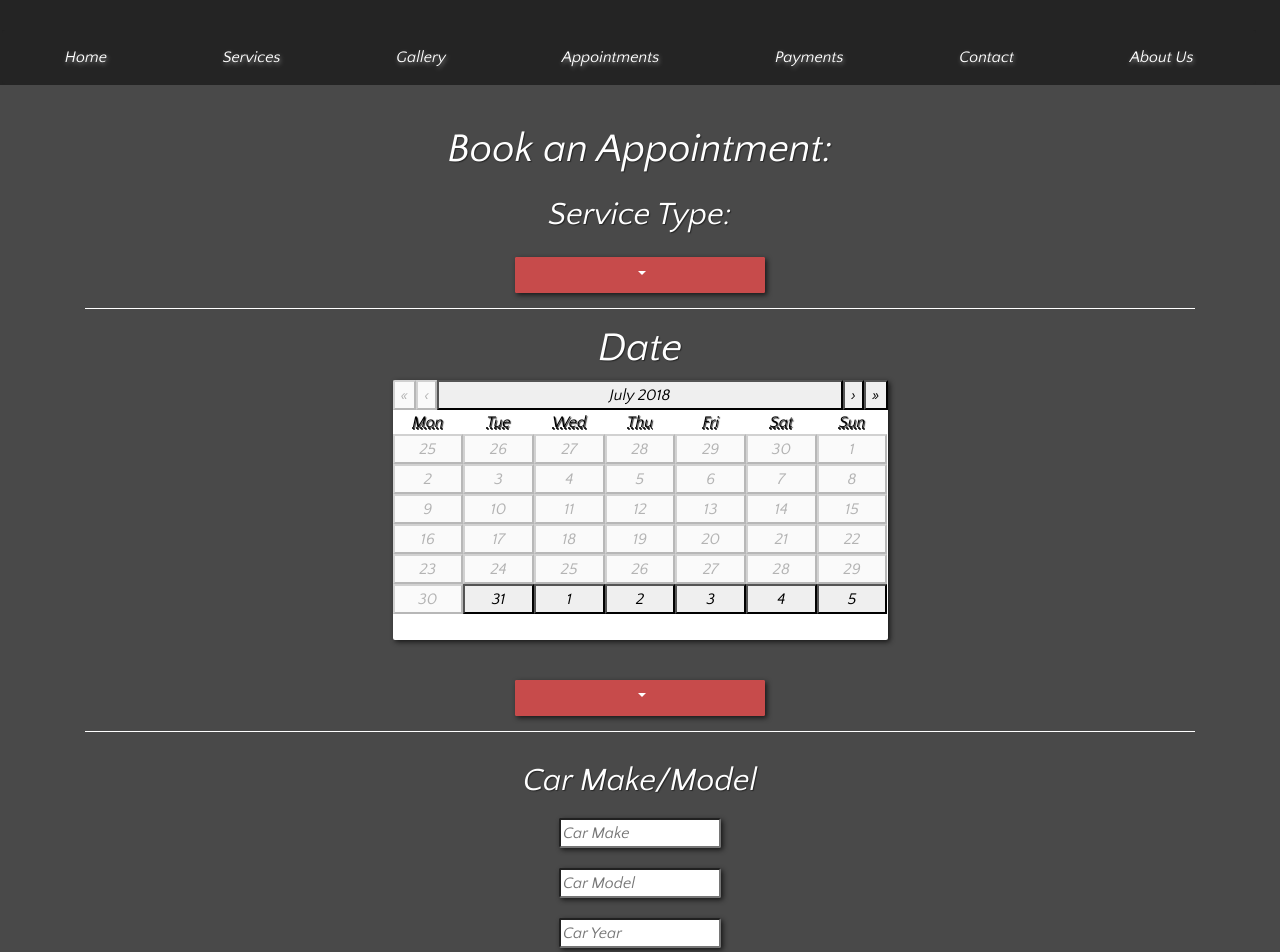
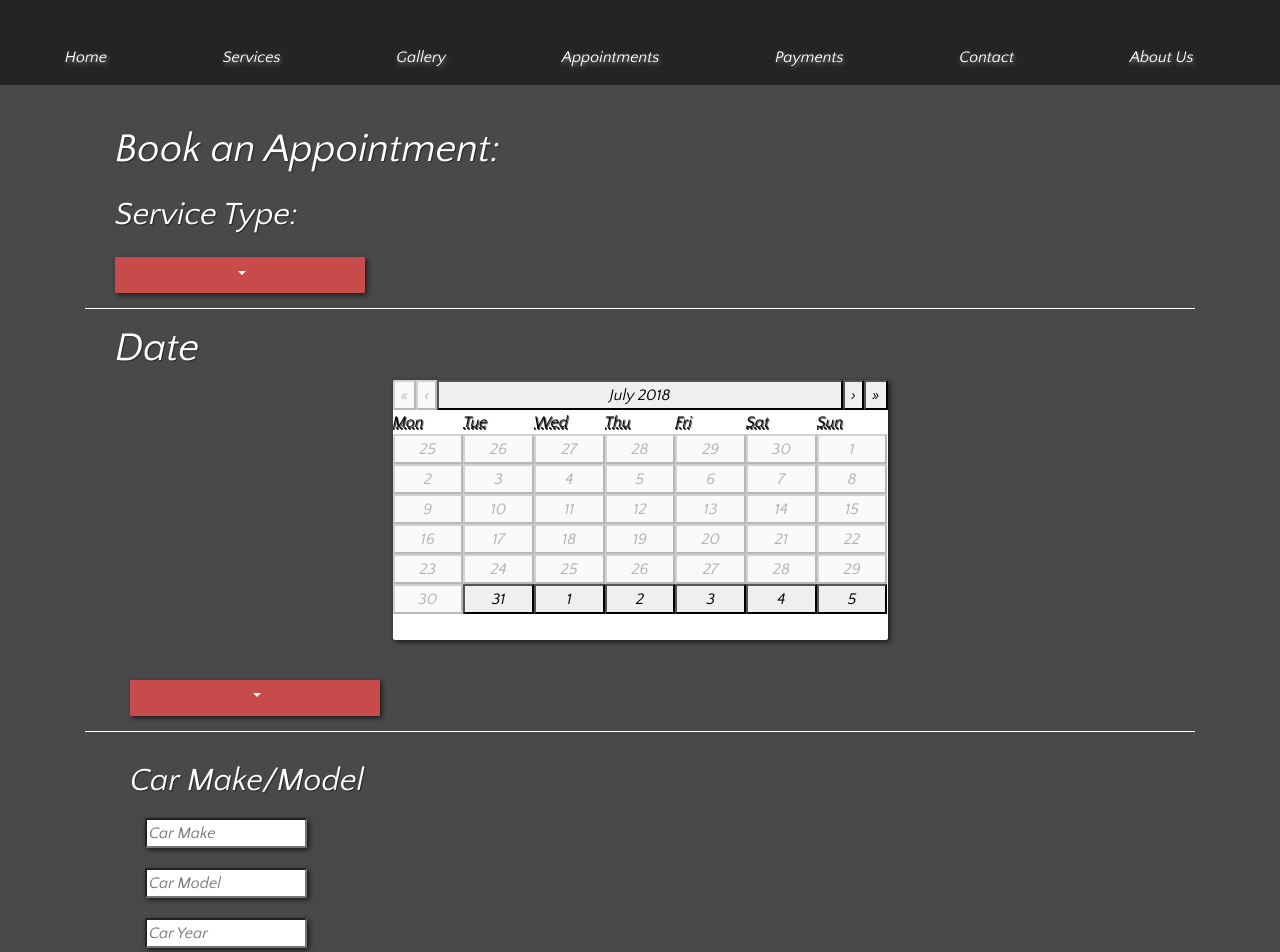
Before and after one commit to mlnemenzo/the-works, a React (Create React App) app: page /appointment in a window 1280 px wide. Shown: the top 952 px of the page. Built offline with nearby package versions, Linux system fonts and the light colour scheme.

Commit message:
init commit
clear
q

```diff
--- a/server.js
+++ b/server.js
@@ -131,3 +131,5 @@ app.listen(port, () => {
 });
 
 //wesboss node tutorials / mlab - mongodb setup //
+
+//mlab node connect to mongoose//
--- a/src/components/appointment.js
+++ b/src/components/appointment.js
@@ -85,17 +85,20 @@ class Appointment extends Component {
 
     onClickDay(date) {
         this.setState({
-           apptDate : date
+           apptDate : date.toLocaleDateString()
         });
 
         if (date < new Date()) {
-            alert('Cannot schedule an appointment on past dates.')
+            alert('Cannot same day appointments.')
            this.setState({
                apptDate : 'Not a valid date.'
            })
         }
     }
 
+    validation() {
+
+    }
 
     render() {
 
@@ -103,10 +106,10 @@ class Appointment extends Component {
 
         return (
             <div className="appointment-body row">
-            <form className = "client-info col-12 text-center" onSubmit = {this.handleEvent.bind(this)}>
+            <form className = "client-info col-12 text-left" onSubmit = {this.handleEvent.bind(this)}>
                 <div className="service-type col-12">
-                    <h1 className="appointments text-center col-12">Book an Appointment:</h1>
-                    <h2 className="service col-12">Service Type:</h2>
+                    <h1 className="appointments text-left col-12">Book an Appointment:</h1>
+                    <h2 className="service col-12 text-left">Service Type:</h2>
                     <Dropdown isOpen={this.state.dropDownOpen} toggle={this.toggle}>
                         <DropdownToggle title = "Tier" caret>
                         {this.state.tierLevel}
@@ -123,15 +126,15 @@ class Appointment extends Component {
                     </Dropdown>
                 </div>
 
-                <div className="schedule col-12">
-                        <div className="appointment-date col-12">
+                <div className="schedule col-12 text-left">
+                        <div className="appointment-date col-12 align-items-left">
                             <h1 className="calendar">Date</h1>
                             <div className ="calendar-container col-12 col-md-6 offset-md-3 col-lg-6 offset-lg-3">
-                                <Calendar onChange={this.onClickDay} value={this.state.date} minDate={new Date()}/>
+                                <Calendar onChange={this.onClickDay} value={this.state.date} minDate={new Date()} />
                             </div>
                         </div>
 
-                    <div className="appointment-time col-12">
+                    <div className="appointment-time col-12 text-left">
                     <Dropdown isOpen={this.state.dropDownOpenTwo} toggle={this.toggleTwo} list = {this.state.time}>
                         <DropdownToggle caret>
                         {this.state.appointmentTime}
@@ -152,54 +155,54 @@ class Appointment extends Component {
                     </Dropdown>
                     </div>
                 </div>
-                <div className="text-area col-12">
-                    <div className = "car-info col-12 text-center">
-                        <h2 className="car-info-header col-12 text-center">Car Make/Model</h2>
+                <div className="text-area col-12 text-left">
+                    <div className = "car-info col-12 text-left">
+                        <h2 className="car-info-header col-12 text-left">Car Make/Model</h2>
                         <div className="col-12 text-center">
-                            <div className="user-input">
+                            <div className="user-input text-left">
                                 <input value = {carMake} type = "text" onChange = { event => this.setState({carMake: event.target.value})} placeholder = "Car Make"/>
                             </div>
                         </div>
-                        <div className="col-12 text-center">
+                        <div className="col-12 text-left">
                             <div className="user-input">
                                 <input value = {carModel} type = "text" onChange = { event => this.setState({carModel: event.target.value})} placeholder = "Car Model"/>
                             </div>
                         </div>
-                        <div className="col-12 text-center">
+                        <div className="col-12 text-left">
                             <div className="user-input">
                                 <input value = {carYear} type = "number" onChange = { event => this.setState({carYear: event.target.value})} placeholder = "Car Year"/>
                             </div>
                         </div>
-                        <div className="col-12 text-center">
+                        <div className="col-12 text-left">
                             <div className="user-input">
                                 <textarea value = {carInfo} type = "text" onChange = { event => this.setState({carInfo: event.target.value})} placeholder = "Car Details (Optional)."/>
                             </div>
                         </div>
                     </div>
-                    <div className = "client-info col-12 text-center" onSubmit = {this.setState.bind(this)}>
-                        <h2 className="contact-info col-12 text-center">Contact Info</h2>
-                        <div className="col-12 text-center">
+                    <div className = "client-info col-12 text-left" onSubmit = {this.setState.bind(this)}>
+                        <h2 className="contact-info col-12 text-left">Contact Info</h2>
+                        <div className="col-12 text-left">
                             <div className="user-input">
                                 <input value = {name} type = "text" onChange = { event => this.setState({name: event.target.value})} placeholder = "Your Name" autoComplete = "name"/>
                             </div>
                         </div>
-                        <div className="col-12 text-center">
+                        <div className="col-12 text-left">
                             <div className="user-input">
                                 <input value = {email} type = "email" onChange = { event => this.setState({email: event.target.value})} placeholder = "Your Email" autoComplete = "email"/>
                             </div>
                         </div>
-                        <div className="col-12 text-center">
+                        <div className="col-12 text-left">
                             <div className="user-input">
                                 <input value = {phone} type = "phone" onChange = { event => this.setState({phone: event.target.value})} placeholder = "Your Phone" autoComplete = "tel"/>
                             </div>
                         </div>
-                        <div className="col-12 text-center">
+                        <div className="col-12 text-left">
                             <div className="user-input">
                                 <textarea className = "" value = {message} type = "text" onChange = { event => this.setState({message: event.target.value})} placeholder = "Message"/>
                             </div>
                         </div>
-                        <div className = "form-submit">
-                            <input type="submit" value="Submit"/>
+                        <div className = "form-submit text-left">
+                            <input type="submit" className = "text-right" value="Submit"/>
                         </div>
 
                     </div>
```
